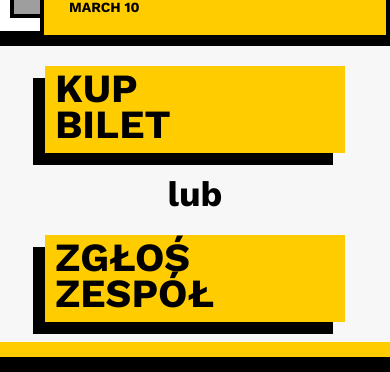
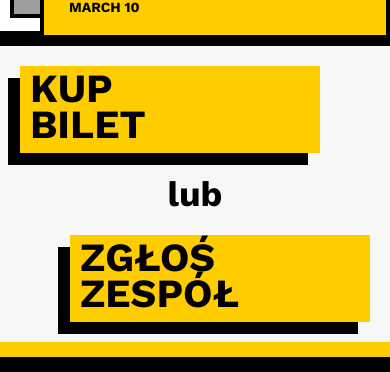
Before and after one commit to apetrochenko6/soundon-spa, a React (Vite) app in the folder my-frontend/: page / in a window 390 px wide. Shown: the part 465-837 px from the top of the page. Built offline with nearby package versions, Linux system fonts and the light colour scheme; grey boxes are pictures that could not be loaded.

Commit message:
adding some response

```diff
--- a/my-frontend/src/Hero.jsx
+++ b/my-frontend/src/Hero.jsx
@@ -105,9 +105,9 @@ const Hero = () => {
 }
       <div className="divider"></div>
       <div className="buttons">
-        <a href="/buy_ticket" className="button">KUP<br />BILET</a>
+        <a href="/buy_ticket" className="button buy">KUP<br />BILET</a>
         <p>lub</p>
-        <a href="#" className="button" onClick={() => setShowBandForm(true)}
+        <a href="#" className="button apply" onClick={() => setShowBandForm(true)}
         >ZGŁOŚ<br />ZESPÓŁ</a>
       </div>
       <div className="yellow-divider"></div>
--- a/my-frontend/src/index.css
+++ b/my-frontend/src/index.css
@@ -676,6 +676,13 @@
         }
 
         @media (max-width: 600px) {
+         .buttons a.buy {
+    align-self: flex-start;
+  }
+
+  .buttons a.apply {
+    align-self: flex-end;
+  }
           .label-for-mobile {
             display: flex;
             right: 0px;
```
